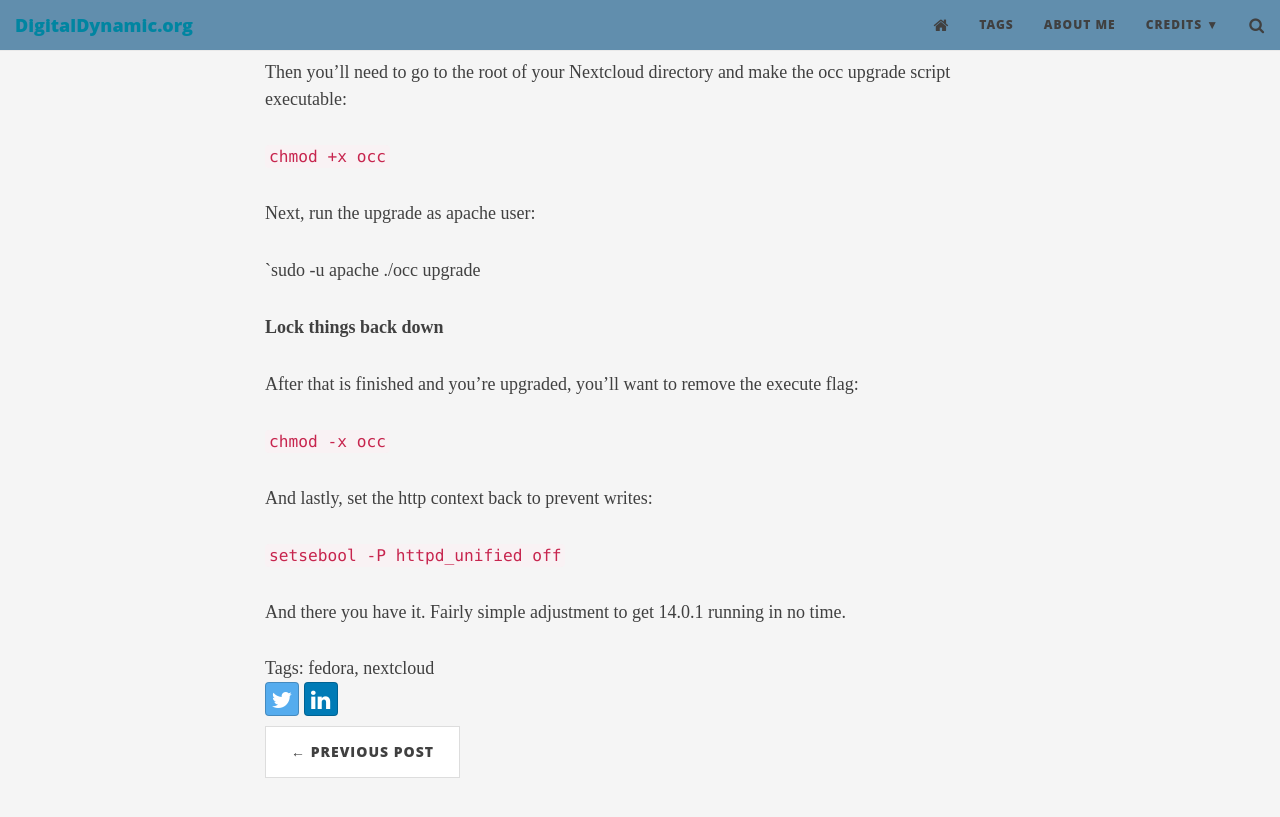
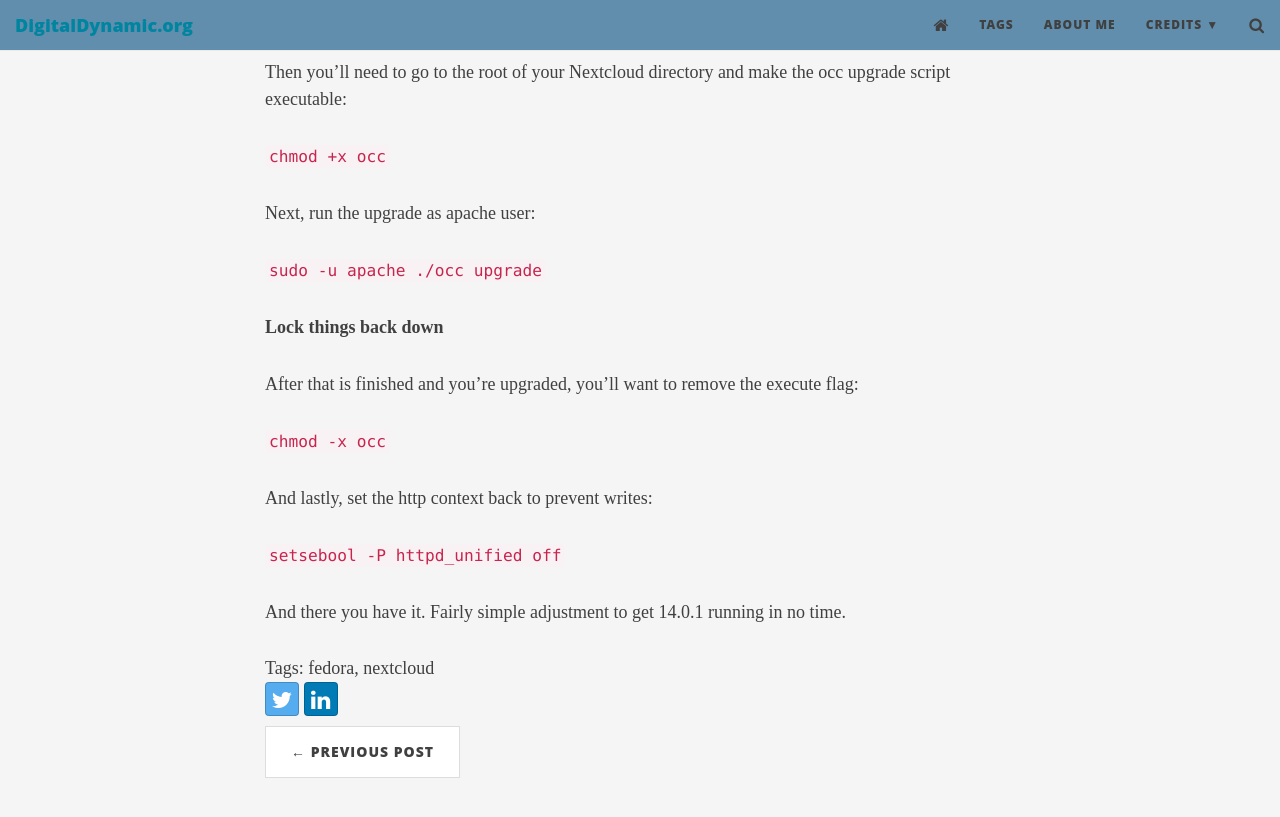
Before and after one commit to crankycaleb/pro, a Jekyll site: the page built from _posts/2018-09-25-Upgrading-Nextcloud-1401.md, in a window 1280 px wide and 900 px high, scrolled down 850 px. Shown: the top 817 px of the window. Built offline with Jekyll 4.4.1, drawn with Linux system fonts in a browser that asks for light colours; nearby versions of some CDN libraries.

```diff
--- a/_posts/2018-09-25-Upgrading-Nextcloud-1401.md
+++ b/_posts/2018-09-25-Upgrading-Nextcloud-1401.md
@@ -28,7 +28,7 @@ Then you'll need to go to the root of your Nextcloud directory and make the occ
 
 Next, run the upgrade as apache user:
 
-`sudo -u apache ./occ upgrade
+`sudo -u apache ./occ upgrade`
 
 **Lock things back down**
 
```
